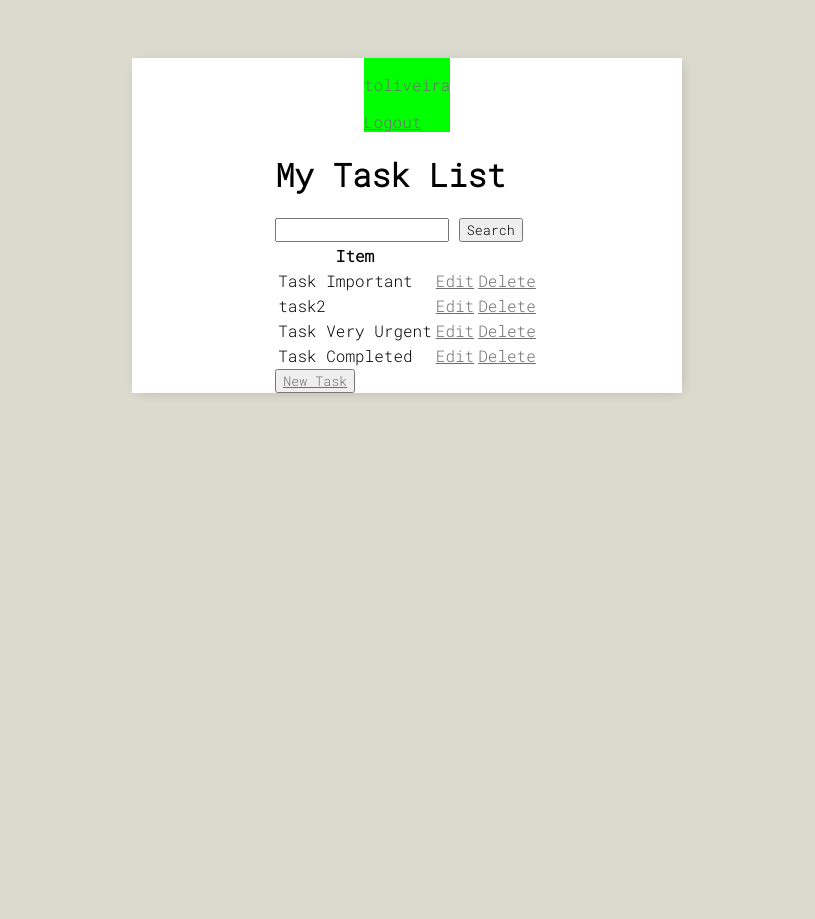
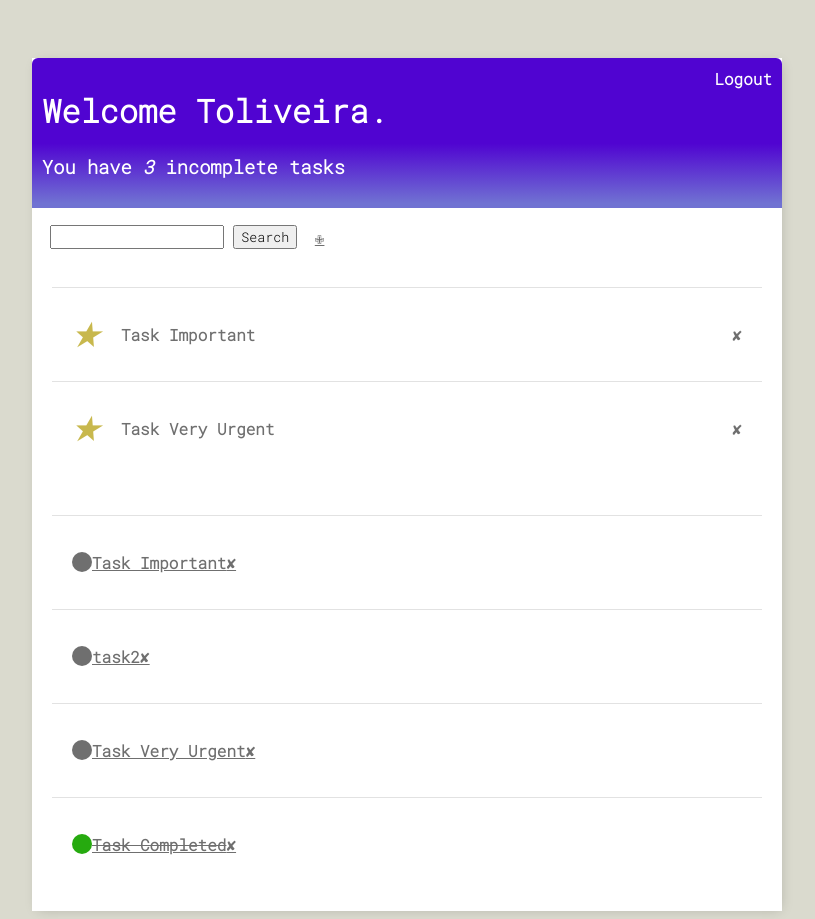
Before and after one commit to TiagoOliveiraa/ToDoApp_Django, a Django app: page / in a window 1280 px wide. Shown: the whole page, without its empty margins (233-1048 px from the left). Before the commit the page ends 395 px from the top, so only its background shows below. Run offline with Django 4.2, Linux system fonts and the light colour scheme; a user stored in the database is signed in; data comes from the database, SQL or seed files in the repository; both versions use the stored data as it was after the commit.

Commit message:
Styling the list items and the header

```diff
--- a/main/models.py
+++ b/main/models.py
@@ -9,6 +9,7 @@ class Task(models.Model):
     user = models.ForeignKey(User, on_delete=models.CASCADE, null=True, blank=True)
     title = models.CharField(max_length=100, null=True, blank=True)
     description = models.TextField(null=True, blank=True)
+    urgent = models.BooleanField(default=False)
     complete = models.BooleanField(default=False)
     created = models.DateTimeField(auto_now_add=True)
 
--- a/main/templates/main/task_list.html
+++ b/main/templates/main/task_list.html
@@ -6,42 +6,68 @@ Task List
 
 {% block content %}
 <div class="list-container">
-    <div class="list-user">
+    <div class="list-header">
+        <div>
+            <h1>Welcome {{request.user|title}}.</h1>
+            <h3>You have <i>{{count}}</i> incomplete task{{count|pluralize:"s"}}</h3>
+        </div>
         {% if request.user.is_authenticated %}
-            <p>{{request.user}}</p>
             <a href="{% url 'logout' %}">Logout</a>
         {% else %}
             <a href="{% url 'login' %}">Login</a>
         {% endif %}
     </div>
+
     <div class="list-form">
-        <h1>My Task List</h1>
+        <div class="list-form-header">
+            <div class="list-form-search">
+                <form method="GET">
+                    <input type="text" name="search-area" value="{{search_input}}">
+                    <input type="submit" value="Search">
+                </form>
+            </div>
+            <a class="list-form-header-add" href="{% url 'task-create' %}">&#10009;</a>
+        </div>
+        <div class="list-VIP">
+            {% for task in tasks %}
+                {% if task.urgent and not task.complete%}
+                <div class="list-VIP-content">
+                    <div class="list-VIP-item">
+                        <i class="list-VIP-icon">&#9733;</i>
+                        <p><a href="{% url 'task-update' task.id%}">{{task.title}}</a></p>
+                    </div>
+                    <a href="{% url 'task-delete' task.id %}">&#10008;</a>
+                </div>
+                {% endif %}
 
-        <form method="GET">
-            <input type="text" name="search-area" value="{{search_input}}">
-            <input type="submit" value="Search">
-        </form>
-
-        <table>
-            <tr>
-                <th>Item</th>
-                <th></th>
-                <th></th>
-            </tr>
+            {% endfor %}
+        </div>
+        <div class="list-content">
             {% for task in tasks %}
-            <tr>
-                <td>{{task.title}}</td>
-<!--                <td><a href="{% url 'tasks' task.id %}">View</a></td> -->
-                <td><a href="{% url 'task-update' task.id %}">Edit</a></td>
-                <td><a href="{% url 'task-delete' task.id %}">Delete</a></td>
-            </tr>
+                <div class="list-content-wrapper">
+                    {% if not task.complete %}
+                    <div class="list-content-item">
+                        <div class="list-content-title">
+                            <div class="list-content-imcomplete"></div>
+                            <p><a href="{% url 'task-update' task.id%}">{{task.title}}</a></p>
+                        </div>
+                        <a href="{% url 'task-delete' task.id %}">&#10008;</a>
+                    </div>
+                    {% else %}
+                    <div class="list-content-item">
+                        <div class="list-content-title">
+                            <div class="list-content-complete"></div>
+                            <p><a href="{% url 'task-update' task.id%}"><s>{{task.title}}</s></a></p>
+                        </div>
+                        <a href="{% url 'task-delete' task.id %}">&#10008;</a>
+                    </div>
+                    {% endif %}
+                </div>
 
             {% empty %}
-                <h3>No Items on the list</h3>
+                <p>Task list is empty</p>
             {% endfor %}
-        </table>
-
-        <button><a href="{% url 'task-create' %}">New Task</a></button>
+        </div>
     </div>
 </div>
 {% endblock %}
--- a/static/css/style.css
+++ b/static/css/style.css
@@ -8,24 +8,111 @@ body{
 }
 
 .main-container{
-    max-width: 550px;
+    max-width: 750px;
     margin: auto;
     background-color: #fff;
     box-shadow: 2px 2px 12px -4px rgba(0,0,0,0.21);
-}
-
-.list-container{
-    display: flex;
-    flex-direction: column;
-    align-items: center;
 }
 
 .list-form{
     background-color: #fff;
 }
 
-.list-user{
-    background-color: lime;
+.list-header{
+    display: flex;
+    justify-content: space-between;
+    margin: 0;
+    color: #fff;
+    background: linear-gradient(0deg, rgba(112,114,210,1) 3%, rgba(80,4,209,1) 43%);
+    padding: 10px;
+    border-radius: 6px 6px 0 0;
+}
+
+.list-header a{
+    text-decoration: none;
+    color: #fff;
+    font-size: 16px;
+}
+
+.list-VIP{
+    display: flex;
+    flex-direction: column;
+    padding: 20px;
+}
+
+.list-VIP a{
+    text-decoration: none;
+}
+
+.list-VIP-content{
+    display: flex;
+    align-items: center;
+    justify-content: space-between;
+    padding: 20px;
+    background-color: #fff;
+    border-top: 1px solid rgb(226,226,226)
+}
+
+.list-VIP-item{
+    display: flex;
+    align-items: center;
+    justify-content: space-between;
+    gap: 20px;
+}
+
+.list-VIP-icon{
+    font-weight: 800;
+    font-size: 30px;
+    margin-right: 2px;
+    color: rgba(179, 156, 8, 0.722);
+}
+
+.list-form-header{
+    display: flex;
+    align-items: center;
+}
+
+.list-content{
+    padding: 20px;
+}
+
+.list-content-wrapper{
+    display: flex;
+    align-items: center;
+    justify-content: space-between;
+    padding: 20px;
+    background-color: #fff;
+    border-top: 1px solid rgb(226,226,226)
+}
+
+.list-content-item{
+    display: flex;
+    justify-content: space-between;
+    align-items: center;
+}
+
+.list-content-title{
+    display: flex;
+    align-items: center;
+}
+
+.list-content-imcomplete{
+    width: 20px;
+    height: 20px;
+    background-color:rgb(111, 111, 111);
+    border-radius: 50%;
+}
+
+.list-content-complete{
+    width: 20px;
+    height: 20px;
+    background-color:rgb(38, 170, 15);
+    border-radius: 50%;
+}
+
+.list-form-search{
+    margin: 0;
+    padding: 1.1em;
 }
 
 a,
@@ -33,6 +120,6 @@ p{
     color:rgb(111, 111, 111)
 }
 
-.list-form a::hover{
-    color:rgb(255, 0, 0);
+a{
+    font-weight: 600;
 }
```
Also changed, not shown: db.sqlite3, main/migrations/0002_task_urgent.py (added), main/migrations/0003_rename_urgent_task_urgent.py (added).
